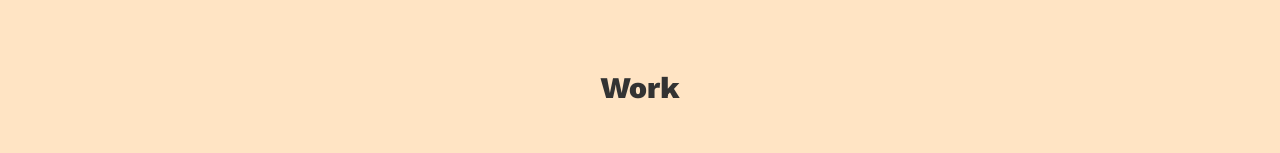
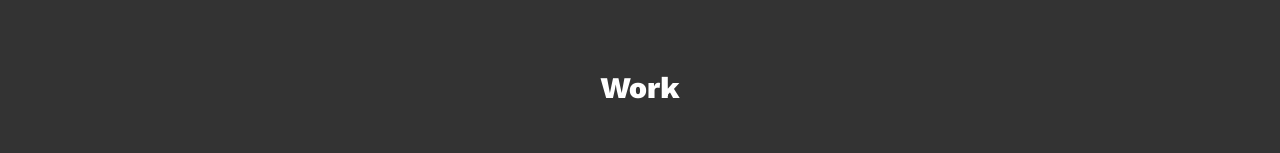
Before and after one commit to drew-worden/Worden-Tree-Company, a Next.js app: page / in a window 1280 px wide. Shown: the part 605-758 px from the top of the page. Built offline with nearby package versions, Linux system fonts and the light colour scheme; grey boxes are pictures that could not be loaded.

Commit message:
Changed background styles.

```diff
--- a/pages/index.jsx
+++ b/pages/index.jsx
@@ -30,8 +30,8 @@ export default function Index() {
                     <span className={styles.contactButton + " clickable"}>Contact</span>
                 </a>
             </section>
-            <section className={styles.aboutSection} id="work">
-                <h2 className={styles.sectionTitle}>Work</h2>
+            <section className={styles.workSection} id="work">
+                <h2 className={styles.workSectionTitle}>Work</h2>
                 <div className={styles.workContainer}>
                     <img className={styles.workPhoto} src="/images/work/1.jpg" />
                     <img className={styles.workPhoto} src="/images/work/2.jpg" />
--- a/styles/pages/index.module.css
+++ b/styles/pages/index.module.css
@@ -35,6 +35,15 @@
     color: #333333;
 }
 
+.workSection {
+    background-color: #333333;
+    display: flex;
+    flex-direction: column;
+    justify-content: center;
+    align-items: center;
+    padding: 75px 0px;
+}
+
 .aboutSection {
     background-color: bisque;
     display: flex;
@@ -42,6 +51,13 @@
     justify-content: center;
     align-items: center;
     padding: 75px 0px;
+}
+
+.workSectionTitle {
+    font-family: work;
+    font-weight: 800;
+    font-size: 30px;
+    color: white;
 }
 
 .sectionTitle {
```
